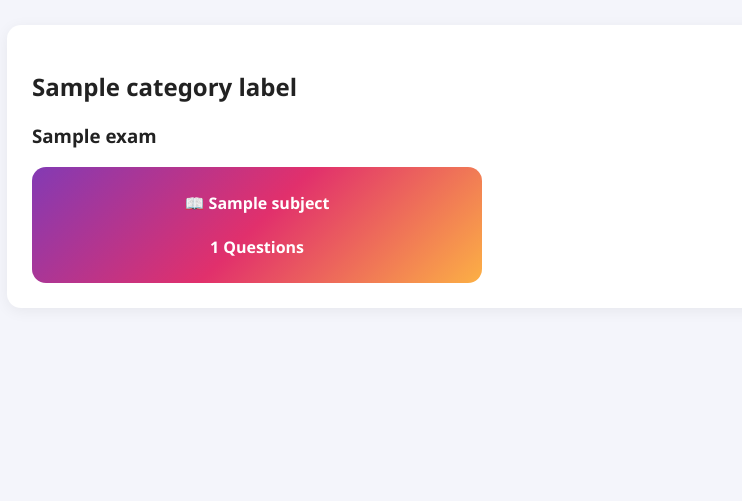
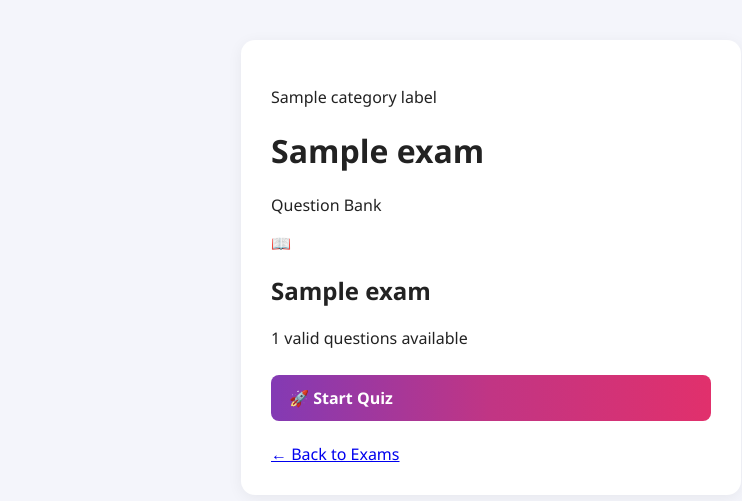
Before and after one commit to princekumar3232/Quizbuzz, a Flask app: template templates/subjects.html in a window 1280 px wide. Shown: the part 54-555 px from the top of the page, without its empty margins (149-891 px from the left). Run offline with Flask 3, Linux system fonts and the light colour scheme; the template is opened without the code that fills it: most values are stand-ins (such as "Sample title", 1, 10 or a date in 2020).

Commit message:
Update subjects.html

```diff
--- a/templates/subjects.html
+++ b/templates/subjects.html
@@ -1,47 +1,123 @@
 {% extends "base.html" %}
 
+
 {% block title %}
-Subjects
+
+{{ exam }}
+
 {% endblock %}
+
 
 {% block content %}
 
-<div class="card">
 
-    <h2>{{ category_label }}</h2>
+<div class="quiz-card">
 
-    <h3>{{ exam }}</h3>
+
+    <p class="eyebrow">
+        {{ category_label }}
+    </p>
+
+
+    <h1>
+        {{ exam }}
+    </h1>
+
+
+    <p class="subtitle">
+        Question Bank
+    </p>
+
 
     {% if error %}
-        <p class="error">{{ error }}</p>
+
+        <div class="error-box">
+
+            {{ error }}
+
+        </div>
+
     {% endif %}
 
-    <div class="subject-grid">
 
-        {% for subject, questions in subjects.items() %}
+    {% if question_count > 0 %}
+
+
+    <div class="question-bank-card">
+
+
+        <div class="big-book-icon">
+            📖
+        </div>
+
+
+        <h2>
+            {{ exam }}
+        </h2>
+
+
+        <p>
+
+            {{ question_count }}
+
+            valid questions available
+
+        </p>
+
 
         <a
-            class="subject-card"
+            class="btn full-btn"
             href="{{ url_for(
                 'start_test',
                 category=category,
-                exam=exam,
-                subject=subject
+                exam=exam
             ) }}"
         >
 
-            📖 {{ subject }}
-
-            <br><br>
-
-            {{ questions|length }} Questions
+            🚀 Start Quiz
 
         </a>
 
-        {% endfor %}
 
     </div>
 
+
+    {% else %}
+
+
+    <div class="empty-card">
+
+        <h3>
+            Questions available nahi hain
+        </h3>
+
+        <p>
+            Is exam mein abhi valid questions nahi mile.
+        </p>
+
+    </div>
+
+
+    {% endif %}
+
+
+    <br>
+
+
+    <a
+        class="back-link"
+        href="{{ url_for(
+            'exams',
+            category=category
+        ) }}"
+    >
+
+        ← Back to Exams
+
+    </a>
+
+
 </div>
 
+
 {% endblock %}
```
